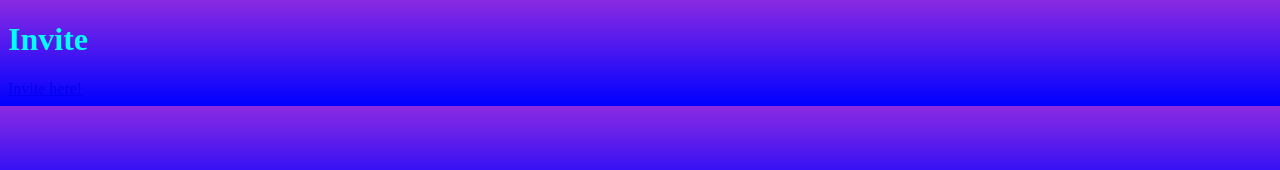
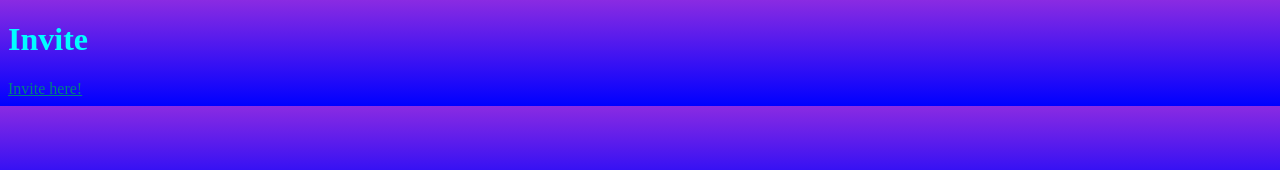
Before and after one commit to Solar-pixel-star/vueinvite, a Vue app: page / in a window 1280 px wide. Shown: the top 170 px of the page. Built offline with nearby package versions, Linux system fonts and the light colour scheme.

Commit message:
Link color Update

```diff
--- a/src/App.vue
+++ b/src/App.vue
@@ -17,6 +17,9 @@ export default {
 body {
   background: linear-gradient(blueviolet, blue);
 }
+a {
+  color: teal;
+}
 
 
 h1 {
```
